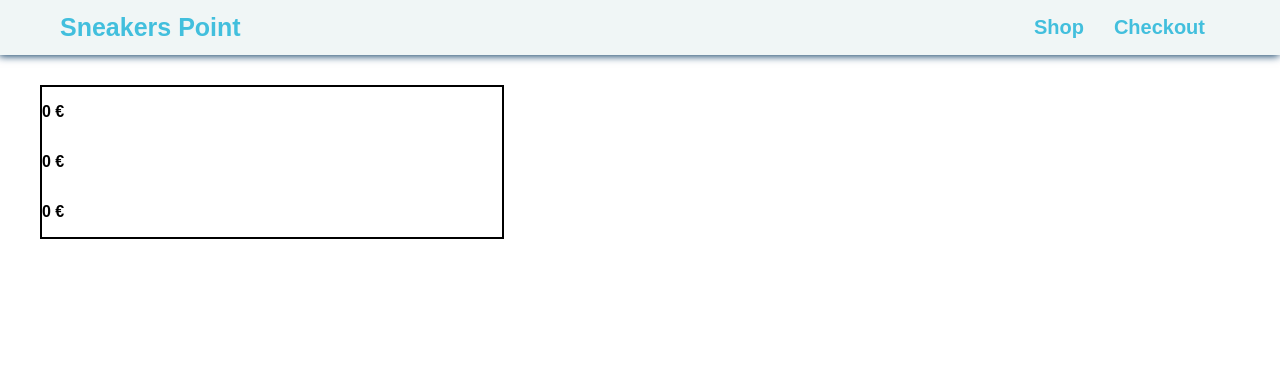
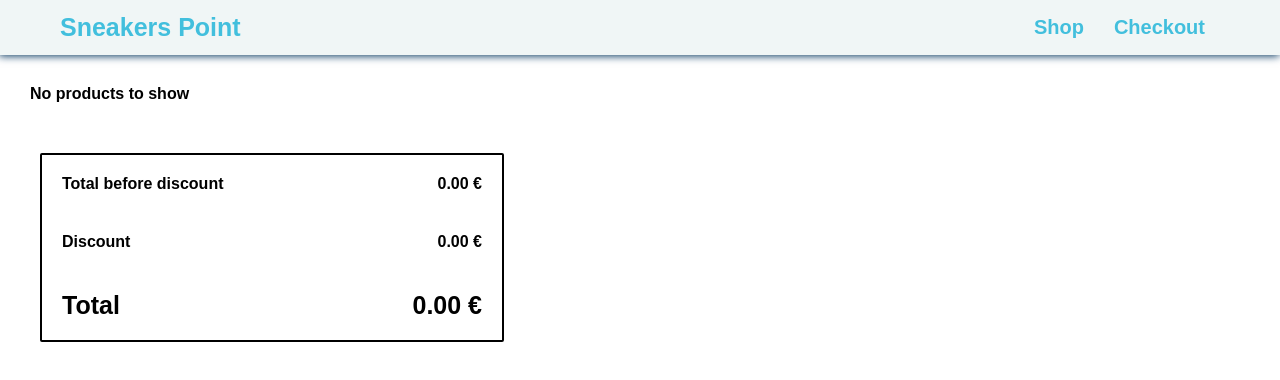
Before and after one commit to l-legren/my_shopping-app, a React (Create React App) app: page /cart in a window 1280 px wide. Shown: the top 380 px of the page. Built offline with nearby package versions, Linux system fonts and the light colour scheme; a web font is replaced by a local one.

Commit message:
finished with functionality

```diff
--- a/src/components/CheckoutList/checkoutList.js
+++ b/src/components/CheckoutList/checkoutList.js
@@ -22,7 +22,7 @@ const CheckoutList = ({ selectedProducts }) => {
 
     return (
         <CheckoutContainer>
-            {selectedProducts.map((product) => (
+            {selectedProducts.length > 0 ? selectedProducts.map((product) => (
                 <CheckoutElement
                     key={product.title}
                     name={product.title}
@@ -33,7 +33,8 @@ const CheckoutList = ({ selectedProducts }) => {
                     discount={product.discount.toFixed(2)}
                     isOnSale = {product.sales}
                 />
-            ))}
+            )) :
+            "No products to show"}
             <TotalToPay selectedProducts={selectedProducts} />
         </CheckoutContainer>
     );
--- a/src/components/TotalToPay/styles.js
+++ b/src/components/TotalToPay/styles.js
@@ -1,5 +1,5 @@
 // Third-party imports
-import styled from "styled-components"
+import styled from "styled-components";
 
 // Global imports
 
@@ -9,12 +9,25 @@ import styled from "styled-components"
 
 export const TotalContainer = styled.div`
     display: flex;
+    align-items: flex-end;
     flex-direction: column;
     width: 460px;
-    margin-left: 10px;
-    border: 2px solid black
-`
+    margin: 50px 0 0 10px;
+    border: 2px solid black;
+    border-radius: 2px;
+`;
 
-export const WithoutDiscount = styled.p``
-export const Discount = styled.p``
-export const FinalTotal = styled.p``
+export const BillWrapper = styled.div`
+    width: 100%;
+    display: flex;
+    justify-content: space-between;
+`;
+
+export const WithWithout = styled.p`
+    margin: 20px;
+`;
+
+export const FinalTotal = styled.p`
+    margin: 20px;
+    font-size: 25px;
+`;
--- a/src/components/TotalToPay/totalToPay.js
+++ b/src/components/TotalToPay/totalToPay.js
@@ -6,9 +6,9 @@ import React from "react";
 // Local imports
 import {
     TotalContainer,
-    WithoutDiscount,
-    Discount,
+    WithWithout,
     FinalTotal,
+    BillWrapper,
 } from "./styles";
 
 ////////////////////////////////////////////////////////////////////////////////
@@ -16,26 +16,39 @@ import {
 /**
  * @function TotalToPay
  * @category Components
- * @param {?} param? - ?
+ * @param {selectedProducts} Array - Products added to the cart by the user
  */
 const TotalToPay = ({ selectedProducts }) => {
-    let totalWithoutDiscount = selectedProducts.reduce((acc, cur) => {
-        acc = acc + cur.price;
-        return acc;
-    }, 0);
+    let totalWithoutDiscount = selectedProducts
+        .reduce((acc, cur) => {
+            acc = acc + cur.price;
+            return acc;
+        }, 0)
+        .toFixed(2);
 
-    let sumOfDiscounts = selectedProducts.reduce((acc, cur) => {
-        acc = acc + (cur.price - cur.discount)
-        return acc
-    }, 0)
+    let sumOfDiscounts = selectedProducts
+        .reduce((acc, cur) => {
+            acc = acc + (cur.price - cur.discount);
+            return acc;
+        }, 0)
+        .toFixed(2);
 
-    let totalSum = totalWithoutDiscount - sumOfDiscounts
+    let totalSum = (totalWithoutDiscount - sumOfDiscounts).toFixed(2);
 
     return (
         <TotalContainer>
-            <WithoutDiscount>{`${totalWithoutDiscount} €`}</WithoutDiscount>
-            <Discount>{`${sumOfDiscounts} €`}</Discount>
-            <FinalTotal>{`${totalSum} €`}</FinalTotal>
+            <BillWrapper>
+                <WithWithout>Total before discount</WithWithout>
+                <WithWithout>{`${totalWithoutDiscount} €`}</WithWithout>
+            </BillWrapper>
+            <BillWrapper>
+                <WithWithout>Discount</WithWithout>
+                <WithWithout>{`${sumOfDiscounts} €`}</WithWithout>
+            </BillWrapper>
+            <BillWrapper>
+                <FinalTotal>Total</FinalTotal>
+                <FinalTotal>{`${totalSum} €`}</FinalTotal>
+            </BillWrapper>
         </TotalContainer>
     );
 };
```
